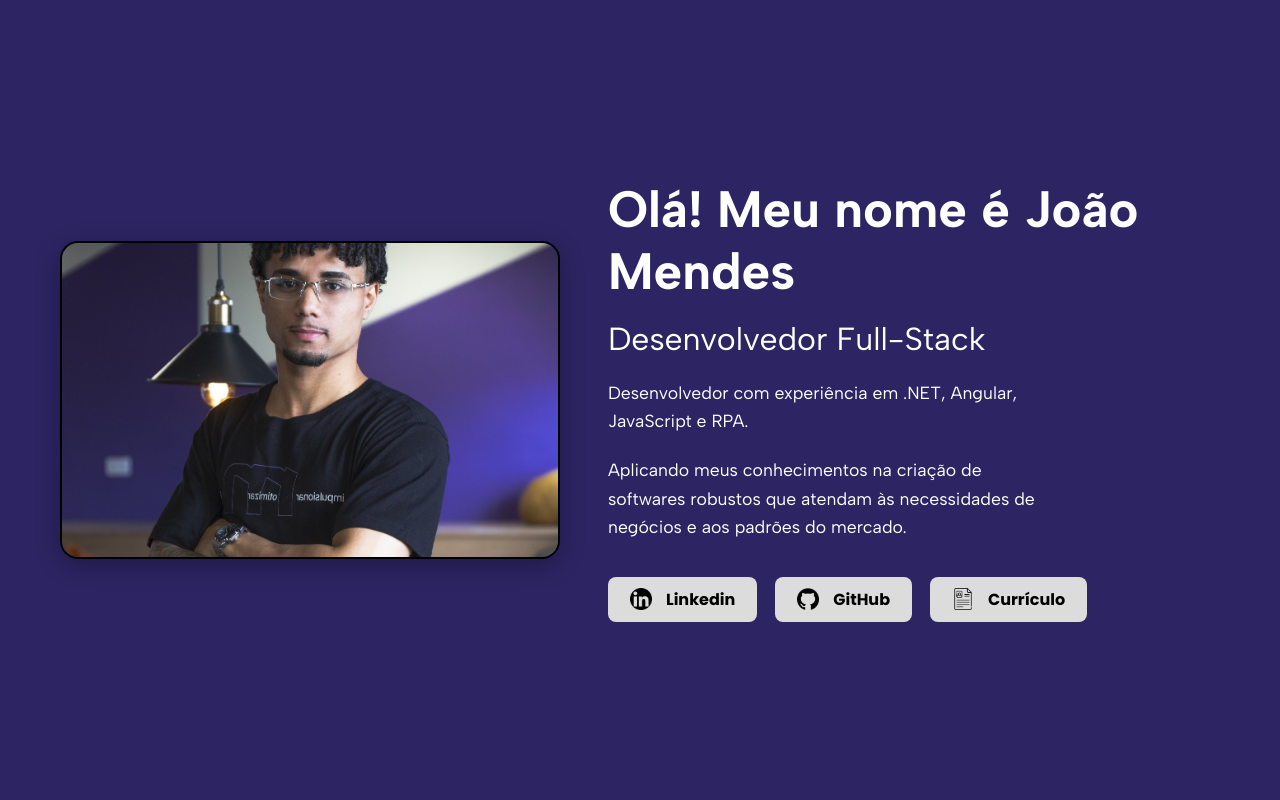
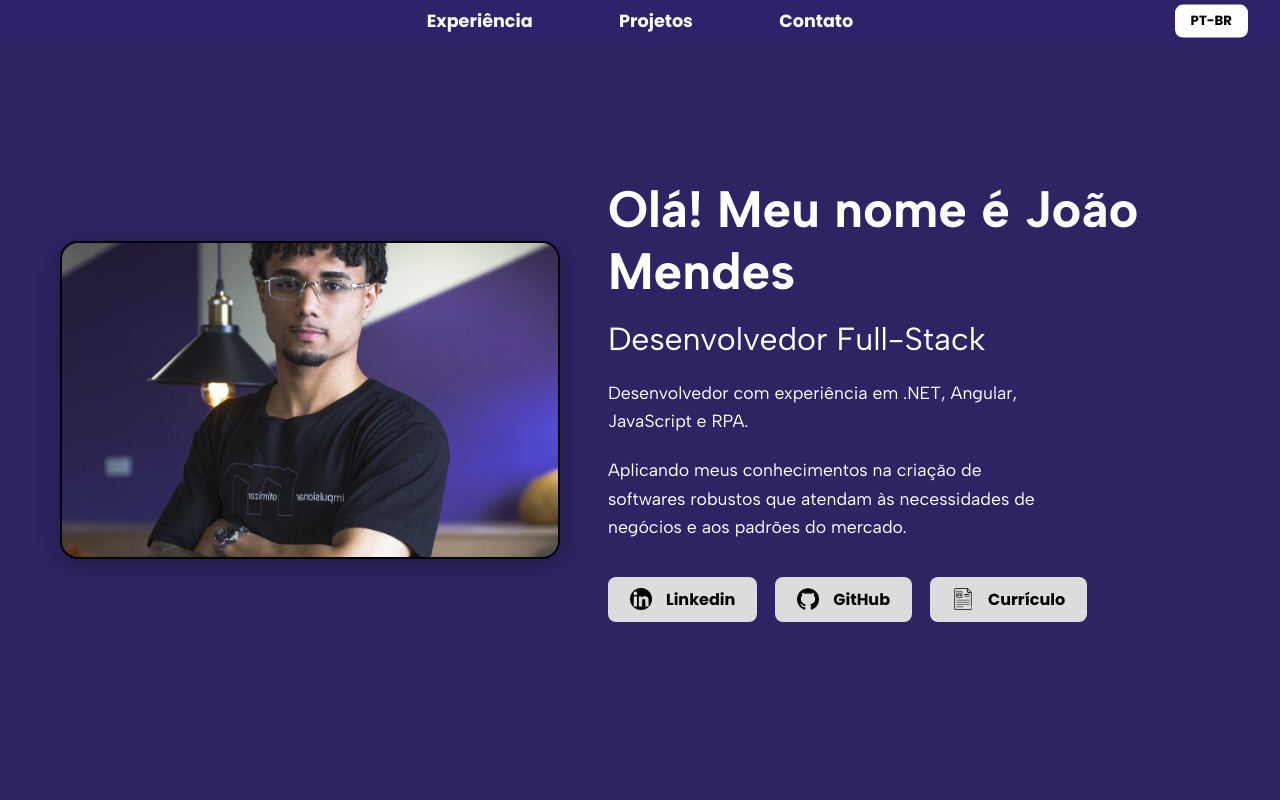
Before and after one commit to joaomendes27/portfolio, an Angular app: page / in a window 1280 px wide. Shown: the top 800 px of the page. Built offline with nearby package versions, Linux system fonts and the light colour scheme.

Commit message:
feat: adicionando navbar

```diff
--- a/src/app/app.html
+++ b/src/app/app.html
@@ -1,5 +1,27 @@
+<nav class="navbar">
+  <ul>
+    <li><a href="#experiencia">Experiência</a></li>
+    <li><a href="#projetos">Projetos</a></li>
+    <li><a href="#contato">Contato</a></li>
+  </ul>
+  <button class="lang-btn" (click)="toggleLang()">
+    {{ lang === "pt" ? "PT-BR" : "EN" }}
+  </button>
+</nav>
+
 <app-home></app-home>
-<app-experience data-aos="fade-up" data-aos-duration="600"></app-experience>
-<app-projects data-aos="fade-up" data-aos-duration="600"></app-projects>
-
-<app-contact data-aos="fade-up" data-aos-duration="600"></app-contact>
+<app-experience
+  id="experiencia"
+  data-aos="fade-up"
+  data-aos-duration="600"
+></app-experience>
+<app-projects
+  id="projetos"
+  data-aos="fade-up"
+  data-aos-duration="600"
+></app-projects>
+<app-contact
+  id="contato"
+  data-aos="fade-up"
+  data-aos-duration="600"
+></app-contact>
--- a/src/app/app.scss
+++ b/src/app/app.scss
@@ -0,0 +1,60 @@
+@import "../styles.scss";
+
+.navbar {
+  position: fixed;
+  top: 0;
+  left: 0;
+  width: 100vw;
+  background: rgba(48, 35, 112, 0.6);
+  backdrop-filter: blur(12px);
+  -webkit-backdrop-filter: blur(12px);
+  padding: 0.5rem 0;
+  z-index: 100;
+  display: flex;
+  align-items: center;
+  justify-content: center;
+
+  ul {
+    display: flex;
+    justify-content: center;
+    gap: 3rem;
+    list-style: none;
+    margin: 0;
+    padding: 0;
+  }
+
+  li a {
+    color: #fff;
+    font-family: $font-poppins;
+    font-weight: 700;
+    font-size: 1.1rem;
+    text-decoration: none;
+    padding: 0.5rem 1.2rem;
+    border-radius: 0.5rem;
+
+    &:hover {
+      text-decoration: underline;
+      background: none;
+    }
+  }
+}
+
+.lang-btn {
+  position: absolute;
+  right: 2rem;
+  top: 50%;
+  transform: translateY(-50%);
+  background: #fff;
+  color: $color-black;
+  font-family: $font-poppins;
+  font-weight: 700;
+  border: none;
+  border-radius: 0.5rem;
+  padding: 0.4rem 1rem;
+  cursor: pointer;
+
+  &:hover {
+    background: #e0e0e0;
+    color: $color-black;
+  }
+}
--- a/src/app/app.ts
+++ b/src/app/app.ts
@@ -13,4 +13,9 @@ import { Contact } from './components/contact/contact';
 })
 export class App {
   protected readonly title = signal('meu-portfolio');
+  lang: 'pt' | 'en' = 'pt';
+
+  toggleLang() {
+    this.lang = this.lang === 'pt' ? 'en' : 'pt';
+  }
 }
```
